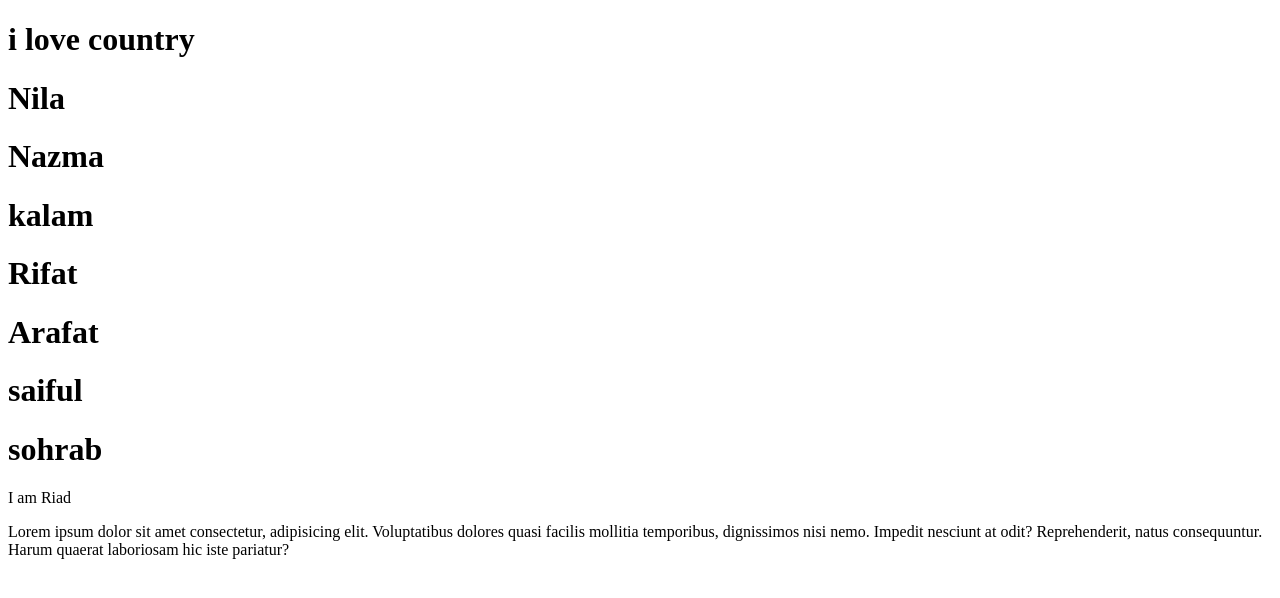
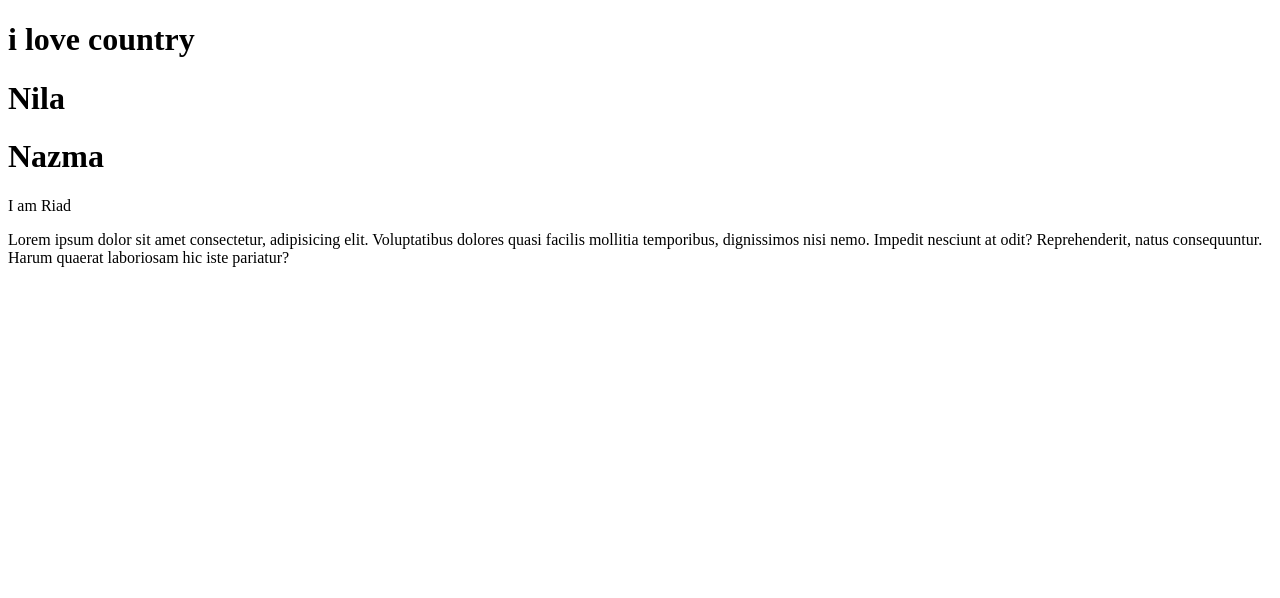
Before and after one commit to Riad928/protfoliorepo, a plain HTML site: page New folder (7)/index.html in a window 1280 px wide. Drawn offline with Linux system fonts and the light colour scheme.

Commit message:
change commit

```diff
--- a/New folder (7)/index.html
+++ b/New folder (7)/index.html
@@ -11,13 +11,10 @@
     <h1>i love country</h1>
     <h1>Nila</h1>
     <h1>Nazma</h1>
-    <h1>kalam</h1>
-    <h1>Rifat</h1>
-    <h1>Arafat</h1>
-    <h1>saiful</h1>
-    <h1>sohrab</h1>
     <p>I am Riad</p>
-    <p>Lorem ipsum dolor sit amet consectetur, adipisicing elit. Voluptatibus dolores quasi facilis mollitia temporibus, dignissimos nisi nemo. Impedit nesciunt at odit? Reprehenderit, natus consequuntur. Harum quaerat laboriosam hic iste pariatur?</p>
+    <p>Lorem ipsum dolor sit amet consectetur, adipisicing elit. Voluptatibus dolores quasi facilis mollitia temporibus,
+        dignissimos nisi nemo. Impedit nesciunt at odit? Reprehenderit, natus consequuntur. Harum quaerat laboriosam hic
+        iste pariatur?</p>
 </body>
 
 </html>
```
